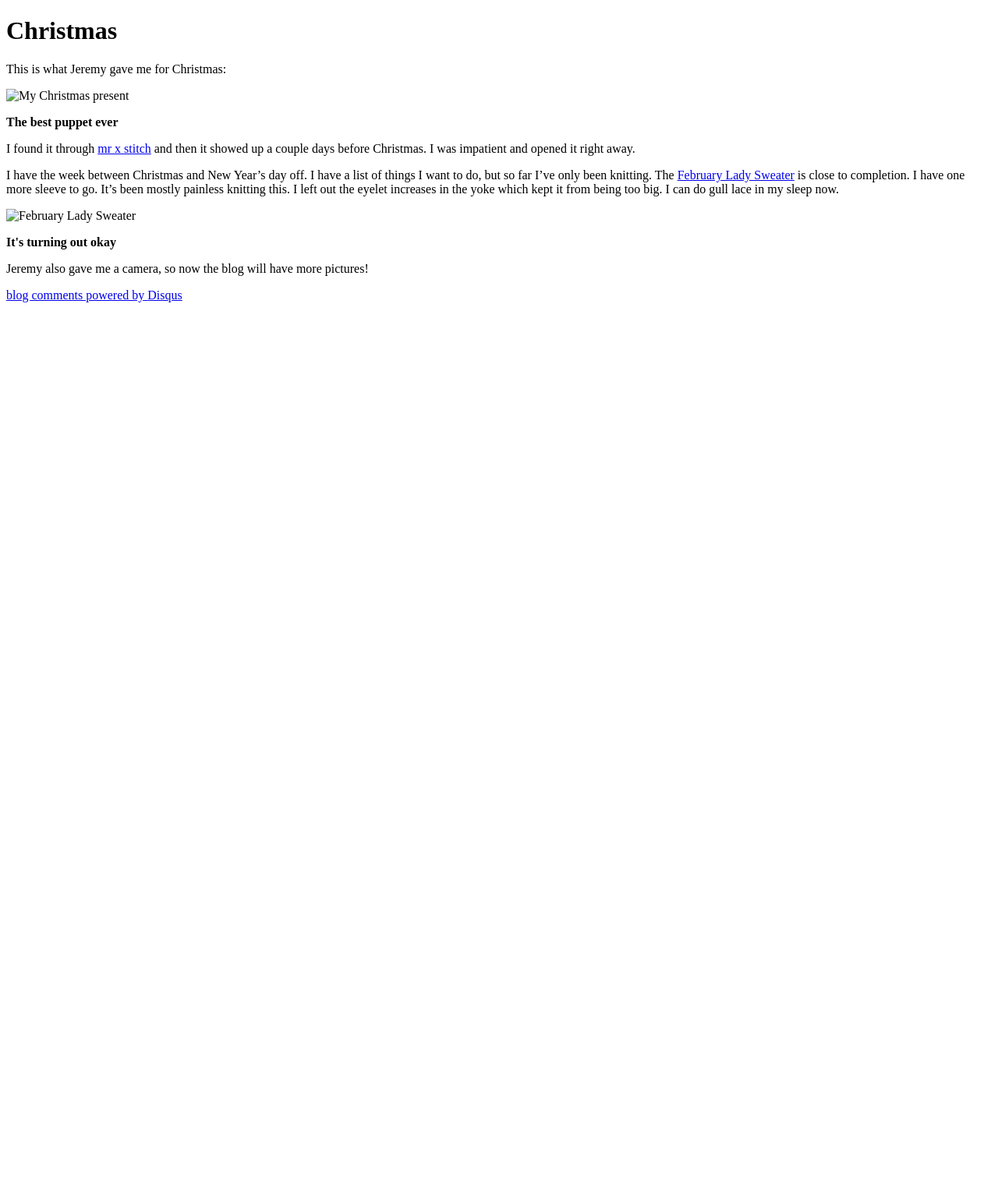
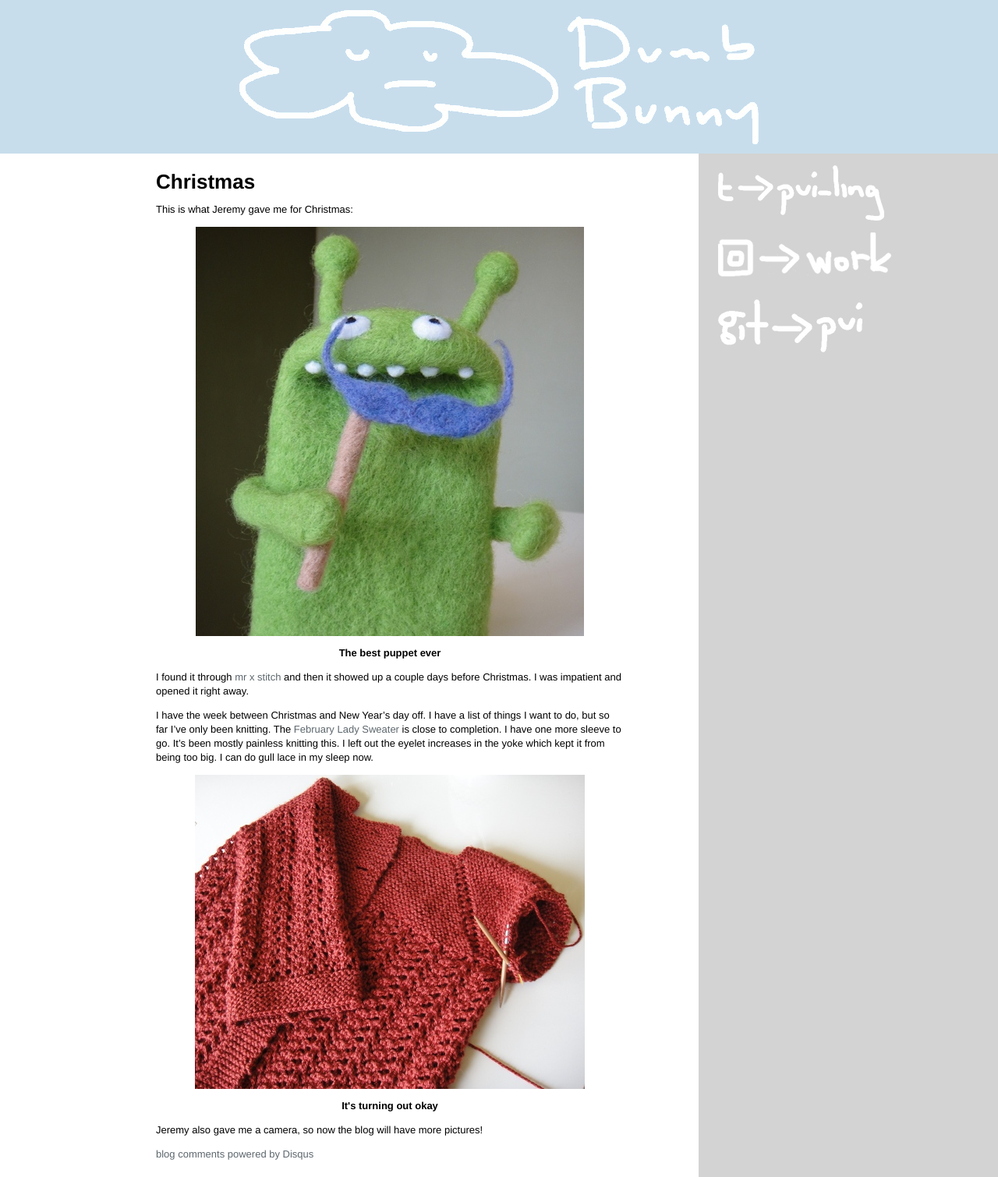
Before and after one commit to pui/pui.github.io, a Jekyll site: the page built from _posts/2009-12-29-christmas.markdown, in a window 1280 px wide. Shown: the whole page at 78% size. Built offline with Jekyll 4.4.1, drawn with Linux system fonts in a browser that asks for light colours; comment, search, counter and statistics services are not loaded; before the commit the page ends 900 px from its top, so only the background shows below that.

Commit message:
Fixing styling and images in posts

```diff
--- a/_layouts/default.html
+++ b/_layouts/default.html
@@ -5,7 +5,7 @@
   <head>
     <meta http-equiv="Content-Type" content="text/html; charset=utf-8"/>
     <title>Dumb Bunny | {{ page.title }}</title>
-    <link rel="stylesheet" href="css/style.css" />
+    <link rel="stylesheet" href="/css/style.css" />
     <link href="http://feeds.feedburner.com/DumbBunny" rel="alternate" title="Dumb Bunny" type="application/atom+xml" />
   </head>
 
--- a/_posts/2009-11-19-RubyConf-Day-1.markdown
+++ b/_posts/2009-11-19-RubyConf-Day-1.markdown
@@ -5,7 +5,7 @@ title: RubyConf day 1
 
 I enjoyed some talks more than others, but [MongoDB](http://www.mongodb.org/display/DOCS/Home), [Ruby Arduino dev](http://github.com/atduskgreg/rad) and [experimental driven development](http://vanity.labnotes.org/) talks were all pretty good.  I'm interested in playing with MongoDB now, just to see what it's like to use a database that does not use SQL as a query language.  I also liked the short talks given by some Japanese Rubyists.  They seemed very enthusiastic about the language (and Japanese food).
 <div class="image_and_caption">
-  <p><img src="images/rubyconf_day1.jpg" alt="It's a Blimp" title="It's a blimp!"/></p>
+  <p><img src="/images/rubyconf_day1.jpg" alt="It's a Blimp" title="It's a blimp!"/></p>
   <b>Here's a blimp from the Arduino talk!</b>
 </div>
 
--- a/_posts/2009-12-29-christmas.markdown
+++ b/_posts/2009-12-29-christmas.markdown
@@ -6,7 +6,7 @@ title: Christmas
 This is what Jeremy gave me for Christmas:
 
 <div class="image_and_caption">
-  <p><img src="images/puppet.jpg" alt="My Christmas present" title="My Christmas present"/></p>
+  <p><img src="/images/puppet.jpg" alt="My Christmas present" title="My Christmas present"/></p>
   <b>The best puppet ever</b>
 </div>
 
@@ -15,7 +15,7 @@ I found it through [mr x stitch](http://www.mrxstitch.com/2009/06/08/beefrancks-
 I have the week between Christmas and New Year's day off.  I have a list of things I want to do, but so far I've only been knitting.  The [February Lady Sweater](http://www.flintknits.com/blog/?p=151) is close to completion.  I have one more sleeve to go.  It's been mostly painless knitting this.  I left out the eyelet increases in the yoke which kept it from being too big.  I can do gull lace in my sleep now.
 
 <div class="image_and_caption">
-  <p><img src="images/february_lady_sweater.jpg" alt="February Lady Sweater" title="February Lady Sweater"/></p>
+  <p><img src="/images/february_lady_sweater.jpg" alt="February Lady Sweater" title="February Lady Sweater"/></p>
   <b>It's turning out okay</b>
 </div>
 
--- a/_posts/2010-01-31-more-projects.markdown
+++ b/_posts/2010-01-31-more-projects.markdown
@@ -6,7 +6,7 @@ title: More Projects
 The [February Lady Sweater](http://www.flintknits.com/blog/?p=151) is done and looks like this:
 
 <div class="image_and_caption">
-  <p><img src="images/done_lady_sweater.jpg" alt="February Lady Sweater" title="February Lady Sweater"/></p>
+  <p><img src="/images/done_lady_sweater.jpg" alt="February Lady Sweater" title="February Lady Sweater"/></p>
   <b>See how it goes nicely with my living room wall?</b>
 </div>
 
@@ -15,7 +15,7 @@ I'm happy with it overall.  The button holes I made were way too big, so I ended
 In an effort to use up a bunch of stashed Cascade 220, I'm attempting to knit [owls](http://needled.wordpress.com/2008/11/22/owls/).  I'm knitting a size large in hopes of getting an extra small.  So far, it's a little on the big side, but I think it will fit.  Otherwise, [Sophy](http://knitsnotesetc.com/) gets it in exchange for all the nice things she's given me. :)
 
 <div class="image_and_caption">
-  <p><img src="images/half_done_owls.jpg" alt="Half Done Owls" title="Half Done Owls"/></p>
+  <p><img src="/images/half_done_owls.jpg" alt="Half Done Owls" title="Half Done Owls"/></p>
   <b>A sleeve and body in a pile on the floor</b>
 </div>
 
--- a/_posts/2010-05-29-busy.markdown
+++ b/_posts/2010-05-29-busy.markdown
@@ -13,7 +13,7 @@ Work has been pretty life consuming and has kept me from updating the blog recen
 I took this is in Montgomery station.  It was raining a lot this week, which helped further justify buying rainboots.
 
 <div class="image_and_caption">
-  <p><img src="images/sophy_phone.jpg" alt="sophy" title="Sophy texting"/></p>
+  <p><img src="/images/sophy_phone.jpg" alt="sophy" title="Sophy texting"/></p>
   <b>Sophy texting</b>
 </div>
 
```
